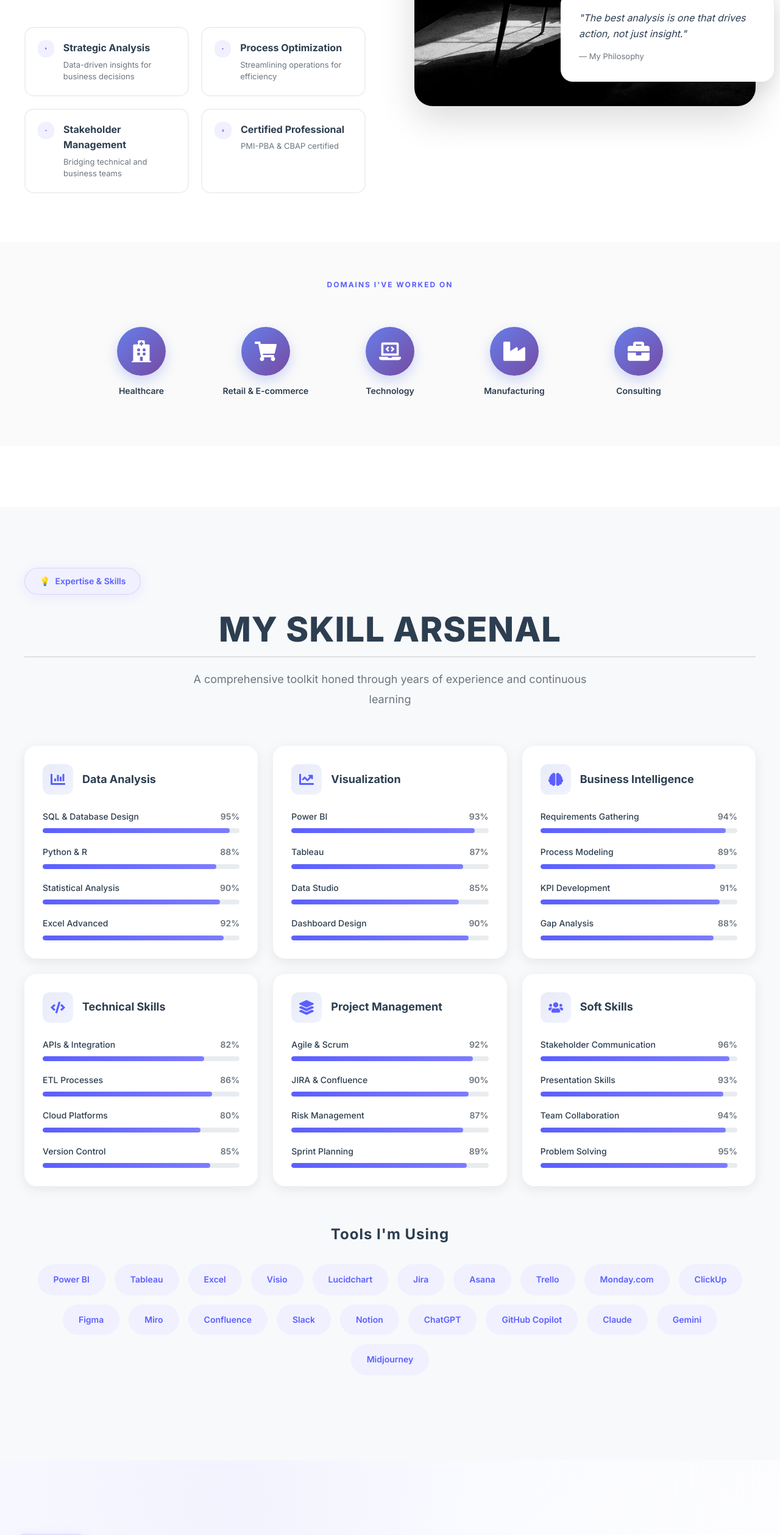
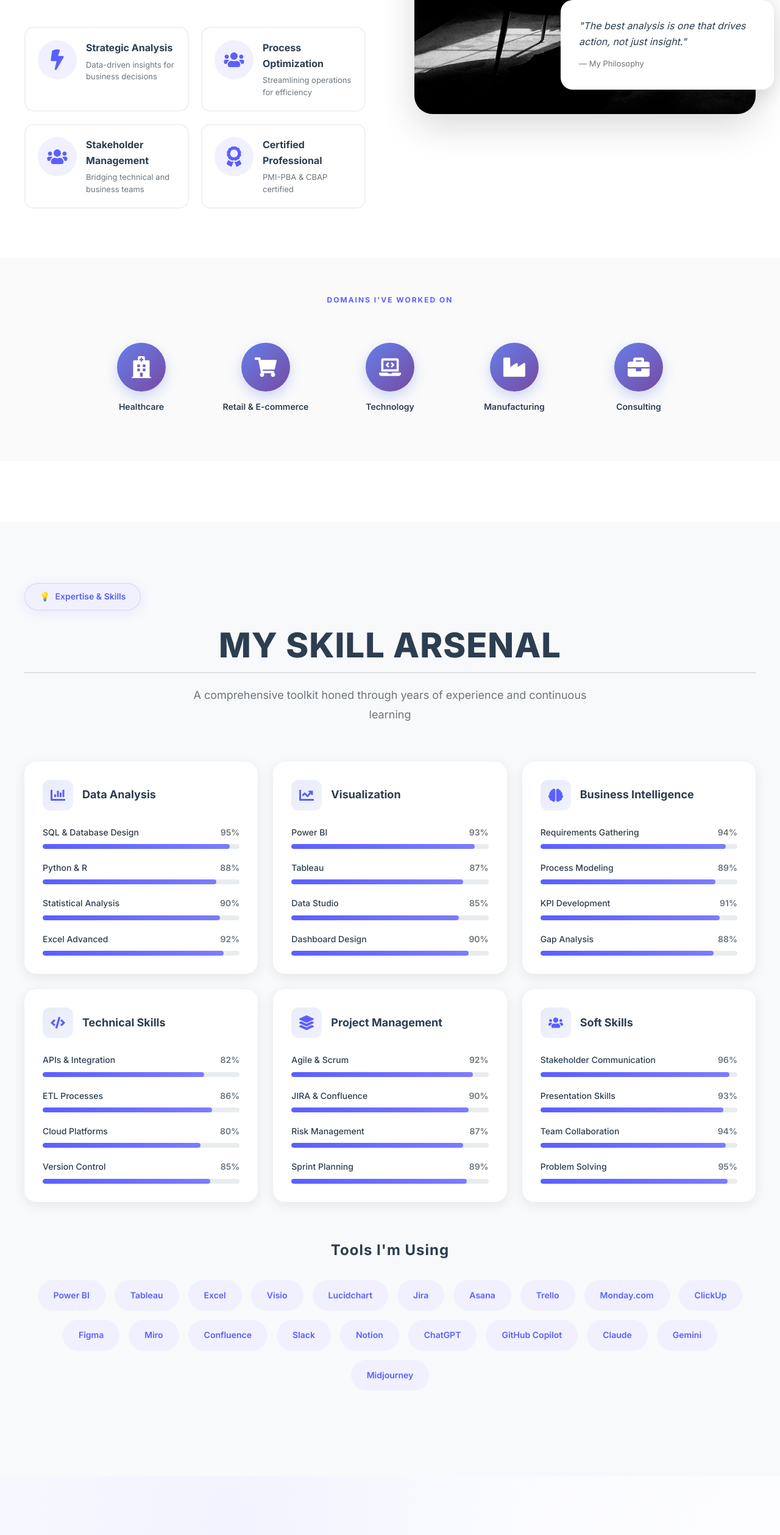
Before and after one commit to souvik-me/portfolio-website-me, a React (Vite) app: page / in a window 1280 px wide. Shown: the part 1576-4093 px from the top of the page at 61% size. Built offline with nearby package versions, Linux system fonts and the light colour scheme.

Commit message:
16thChange

```diff
--- a/src/App.jsx
+++ b/src/App.jsx
@@ -1,5 +1,5 @@
-import React from 'react'
-import { Routes, Route } from 'react-router-dom'
+import React, { useEffect } from 'react'
+import { Routes, Route, useLocation } from 'react-router-dom'
 import Navbar from './components/Navbar'
 import Hero from './components/Hero'
 import About from './components/About'
@@ -14,6 +14,19 @@ import Resume from './components/Resume'
 import './App.css'
 
 function App() {
+  const { pathname, hash } = useLocation()
+
+  useEffect(() => {
+    if (hash) {
+      const element = document.getElementById(hash.substring(1))
+      if (element) {
+        element.scrollIntoView({ behavior: 'smooth' })
+      }
+    } else {
+      window.scrollTo(0, 0)
+    }
+  }, [pathname, hash])
+
   return (
     <div className="App">
       <Routes>
--- a/src/components/About.css
+++ b/src/components/About.css
@@ -47,11 +47,18 @@
 }
 
 .feature-card svg {
-  font-size: 28px;
+  font-size: 32px;
   color: var(--primary-color);
-  padding: 12px;
+  padding: 15px;
   background: #f0f0ff;
-  border-radius: 12px;
+  border-radius: 50%;
+  width: 64px;
+  height: 64px;
+  min-width: 64px;
+  /* Prevent shrinking */
+  display: flex;
+  align-items: center;
+  justify-content: center;
 }
 
 .feature-card h4 {
--- a/src/components/BlogPost.jsx
+++ b/src/components/BlogPost.jsx
@@ -45,7 +45,7 @@ const BlogPost = () => {
                 <div className="blog-post-body" dangerouslySetInnerHTML={{ __html: post.content }}></div>
 
                 <div className="blog-post-footer">
-                    <button onClick={() => navigate('/')} className="secondary-btn">
+                    <button onClick={() => navigate('/#blog')} className="secondary-btn">
                         <FaArrowLeft /> Back to All Articles
                     </button>
                 </div>
--- a/src/components/CaseStudy.jsx
+++ b/src/components/CaseStudy.jsx
@@ -17,7 +17,7 @@ const CaseStudy = () => {
             <div className="case-study">
                 <section className="case-study-hero">
                     <div className="case-study-container">
-                        <button className="back-button" onClick={() => navigate('/')}>
+                        <button className="back-button" onClick={() => navigate('/#projects')}>
                             <FaArrowLeft /> Back to Projects
                         </button>
                         <h1 className="hero-title">Case Study Not Found</h1>
@@ -33,7 +33,7 @@ const CaseStudy = () => {
             {/* Hero Section */}
             <section className="case-study-hero">
                 <div className="case-study-container">
-                    <button className="back-button" onClick={() => navigate('/')}>
+                    <button className="back-button" onClick={() => navigate('/#projects')}>
                         <FaArrowLeft /> Back to Projects
                     </button>
 
--- a/src/components/Projects.jsx
+++ b/src/components/Projects.jsx
@@ -109,17 +109,14 @@ const Projects = () => {
   return (
     <section id="projects" className="projects">
       <div className="projects-container">
-        <div className="section-badge">
-          <span className="badge-dot">●</span>
-          Portfolio
-        </div>
+
 
         <h2 className="section-title">
           <span className="gradient-text">Featured Projects</span>
         </h2>
 
         <p className="section-subtitle">
-          Transforming data into actionable insights through innovative solutions
+          My projects reveal key user behaviors, process gaps, and performance trends through structured analysis. They transform complex data and requirements into clear, actionable insights for informed decision-making. Each project clearly shows what needs improvement, why it matters, and the resulting business impact.
         </p>
 
         {/* Featured Project Showcase */}
```
